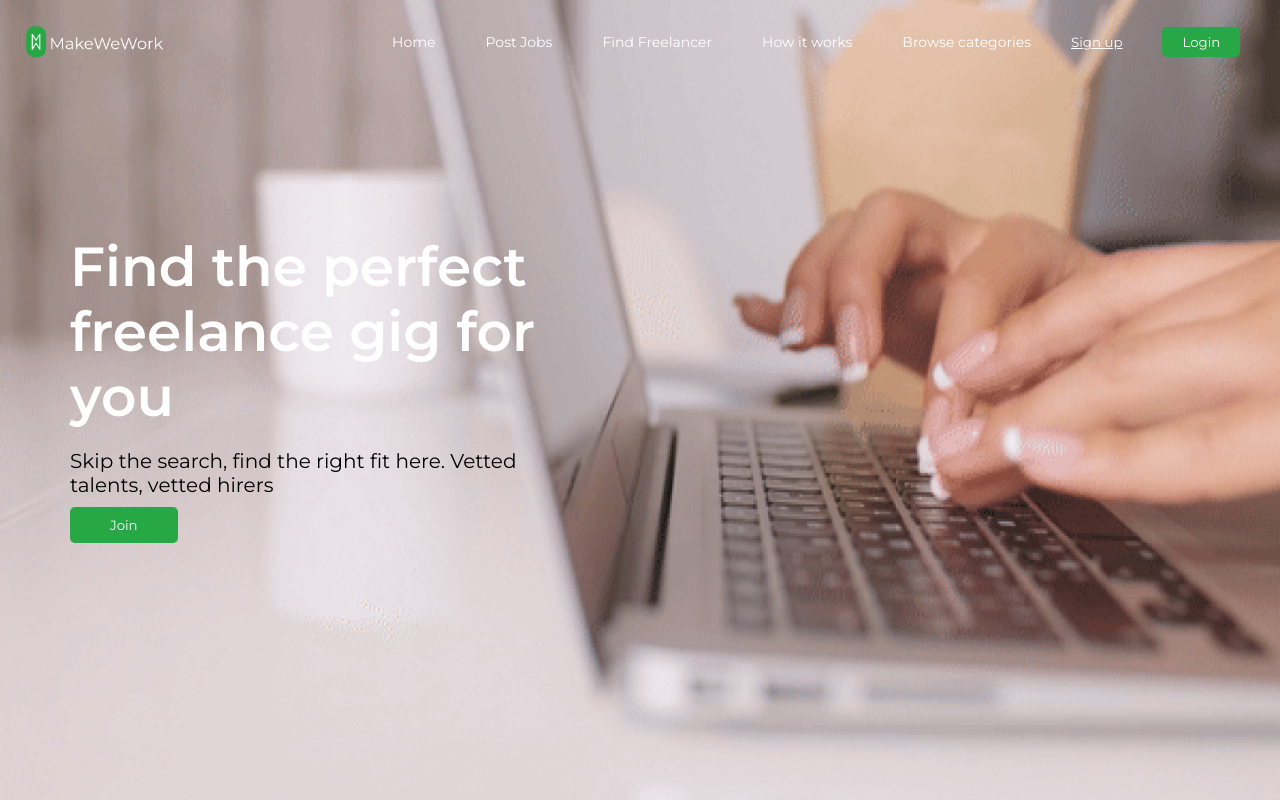
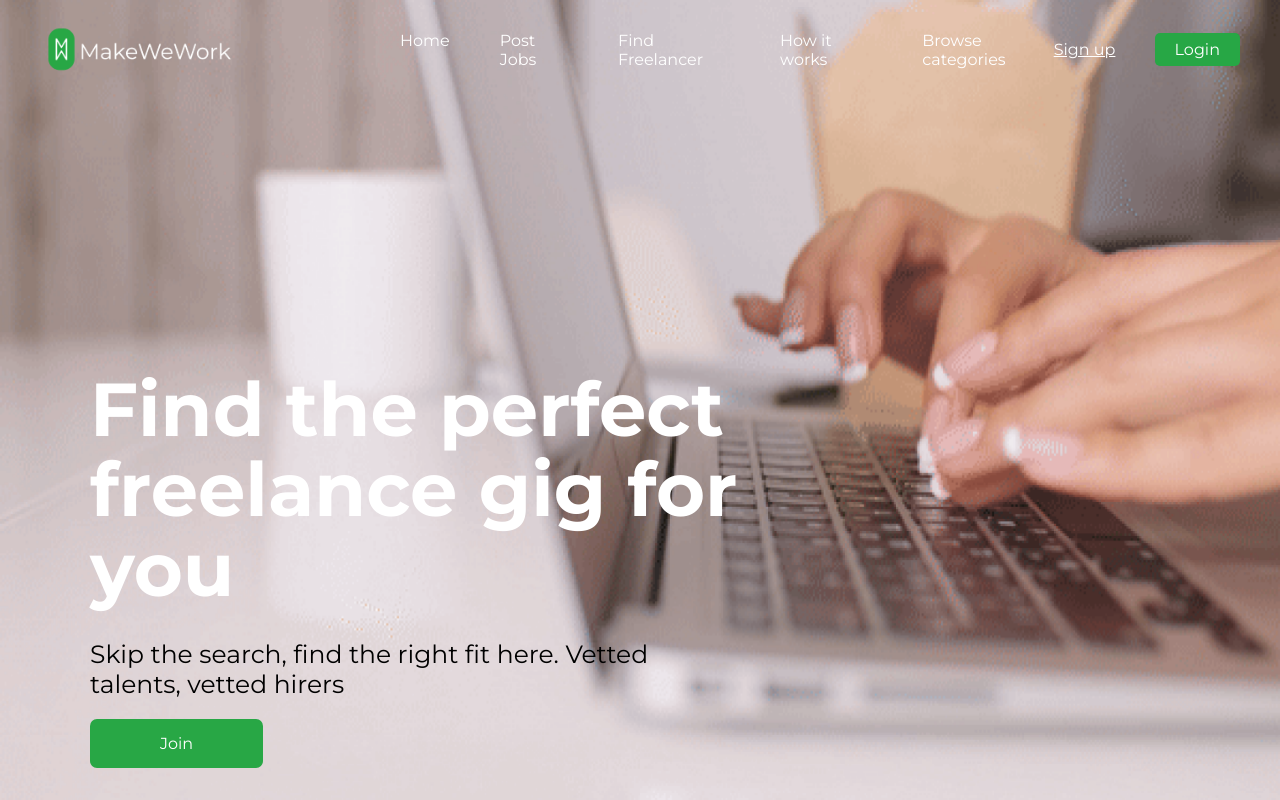
Before and after one commit to MakeWework/MakeWework, a React (Vite) app: page / in a window 1280 px wide. Shown: the top 800 px of the page. Built offline with nearby package versions, Linux system fonts and the light colour scheme.

Commit message:
larger screen styles

```diff
--- a/src/App.css
+++ b/src/App.css
@@ -3,16 +3,17 @@ nav {
   display: flex;
   justify-content: space-between;
   align-items: center;
-  padding: 20px;
+  padding: 20px 40px 20px 40px;
 }
 .Logo {
-  width: 150px;
+  width: 200px;
 }
 .nav-links {
   display: flex;
   align-items: center;
+  justify-content: space-between;
   width: 70%;
-  font-size: 14px;
+  font-size: 16px;
 }
 .navitems {
   display: flex;
@@ -20,11 +21,17 @@ nav {
   color: #fff;
   gap: 50px;
 }
+.nav-btn {
+  width: 200px;
+  display: flex;
+  justify-content: space-between;
+}
 .sign-up {
   background-color: transparent;
   border: none;
   text-decoration: underline;
   color: #fff;
+  font-size: 16px;
 }
 .Login {
   background-color: #27a745;
@@ -32,6 +39,7 @@ nav {
   padding: 7px 20px 7px 20px;
   color: #fff;
   border-radius: 5px;
+  font-size: 16px;
 }
 
 /* Hero section styling */
@@ -43,27 +51,28 @@ nav {
 }
 main {
   position: relative;
-  top: 150px;
-  padding-left: 70px;
+  top: 270px;
+  padding-left: 90px;
 }
 h1 {
   color: #fff;
-  font-weight: 600;
-  font-size: 55px;
-  width: 500px;
-  line-height: 65px;
+  font-weight: 700;
+  font-size: 75px;
+  width: 650px;
+  line-height: 80px;
+  padding-bottom: 30px;
+}
+.catch-phrase {
+  width: 650px;
+  font-size: 25px;
   padding-bottom: 20px;
 }
-p {
-  width: 500px;
-  font-size: 20px;
-  padding-bottom: 10px;
-}
-button {
-  padding: 10px 40px 10px 40px;
+.Join {
+  padding: 15px 70px 15px 70px;
   border: none;
-  border-radius: 5px;
+  border-radius: 7px;
   background-color: #28a745;
+  font-size: 16px;
   color: #fff;
 }
 
--- a/src/components/Hero.jsx
+++ b/src/components/Hero.jsx
@@ -1,4 +1,4 @@
-import react from "react";
+import React from "react";
 import Navbar from "./Navbar";
 import "../App.css";
 
@@ -9,11 +9,11 @@ function Hero() {
       <main>
         <section>
           <h1>Find the perfect freelance gig for you</h1>
-          <p>
+          <p className="catch-phrase">
             Skip the search, find the right fit here. Vetted talents, vetted
             hirers
           </p>
-          <button>Join</button>
+          <button className="Join">Join</button>
         </section>
       </main>
     </section>
--- a/src/components/Navbar.jsx
+++ b/src/components/Navbar.jsx
@@ -21,8 +21,10 @@ function Navbar() {
         <img src={Logo} alt="MakeWeWork Logo" className="Logo" />
         <div className="nav-links">
           <ul className="navitems">{pages}</ul>
-          <button className="sign-up">Sign up</button>
-          <button className="Login">Login</button>
+          <div className="nav-btn">
+            <button className="sign-up">Sign up</button>
+            <button className="Login">Login</button>
+          </div>
         </div>
       </nav>
     </header>
```
